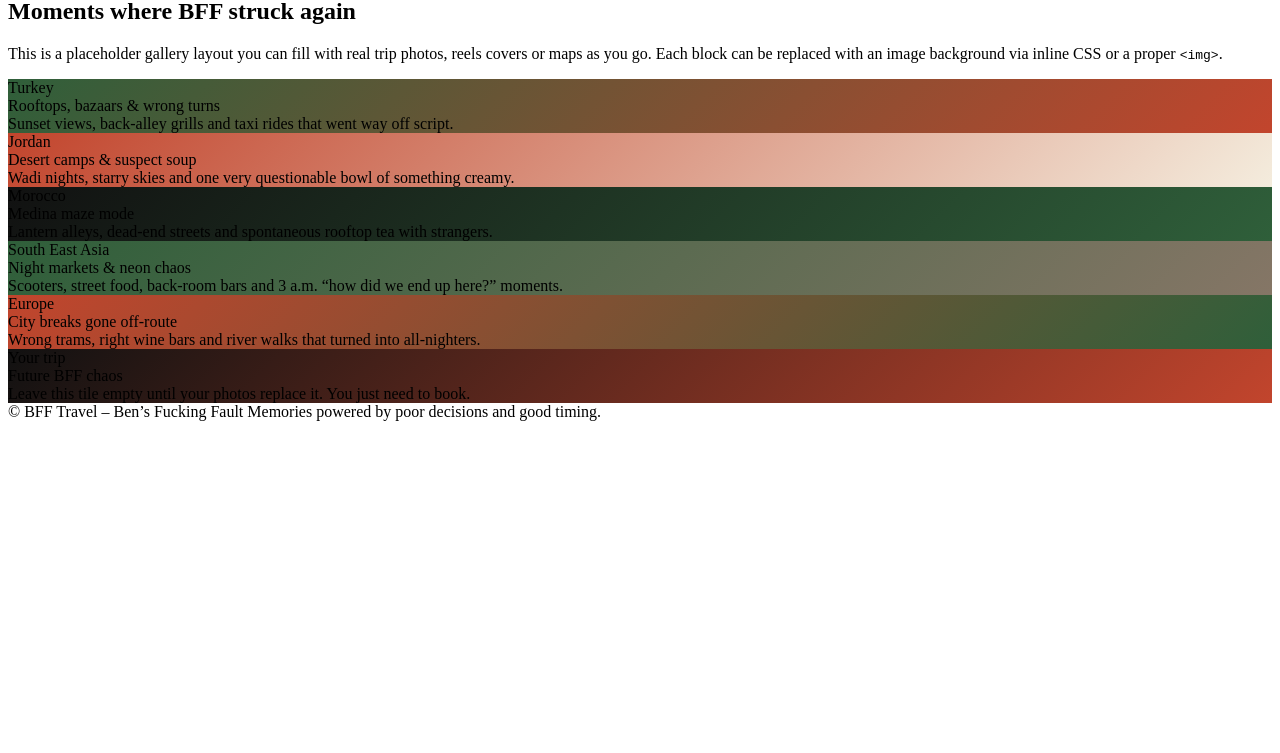
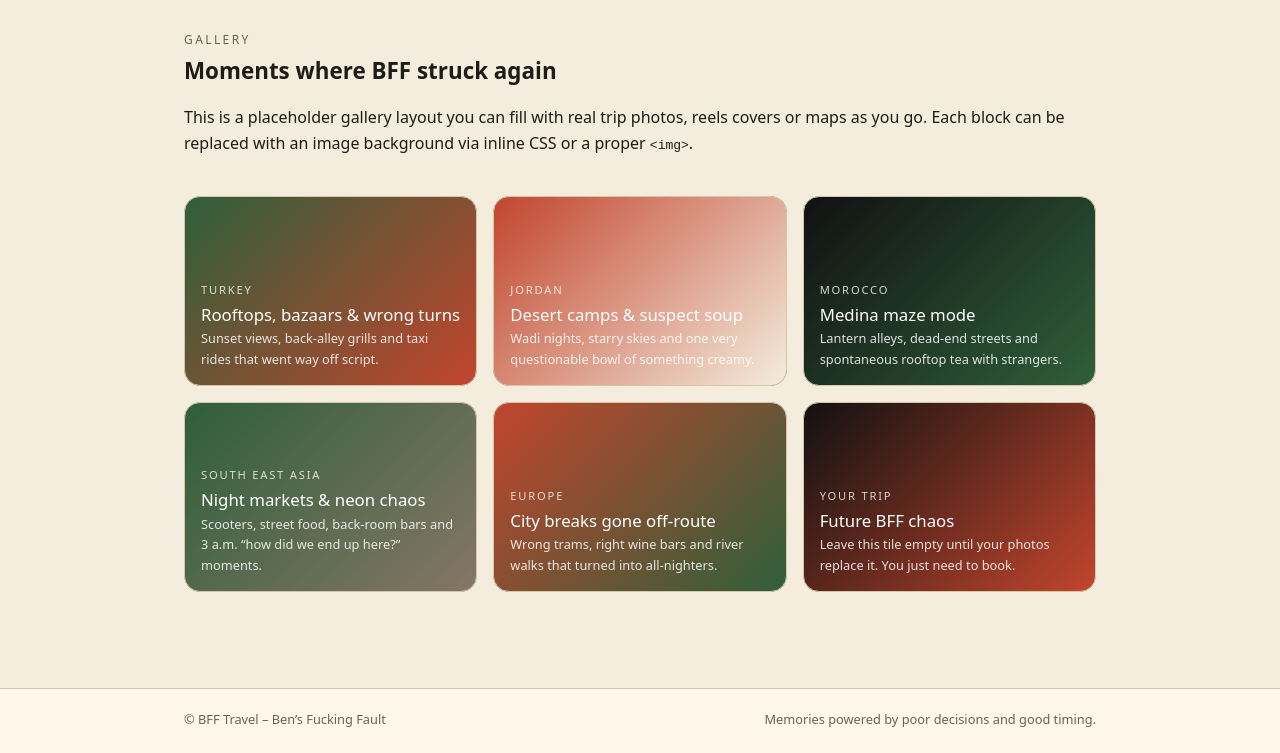
Before and after one commit to PandanR3call/Bfftravel, a plain HTML site: page gallery.html in a window 1280 px wide. Shown: the part 84-837 px from the top of the page. Before the commit the page ends 800 px from the top, so only its background shows below. Drawn offline with Linux system fonts and the light colour scheme.

Commit message:
Update gallery.html

```diff
--- a/gallery.html
+++ b/gallery.html
@@ -8,7 +8,7 @@
       content="A snapshot of the destinations, chaos and questionable decisions that define BFF Travel itineraries."
     />
     <meta name="viewport" content="width=device-width, initial-scale=1" />
-    <link rel="stylesheet" href="/styles.css" />
+    <link rel="stylesheet" href="/style.css" />
   </head>
   <body>
     <header class="site-header">
```
